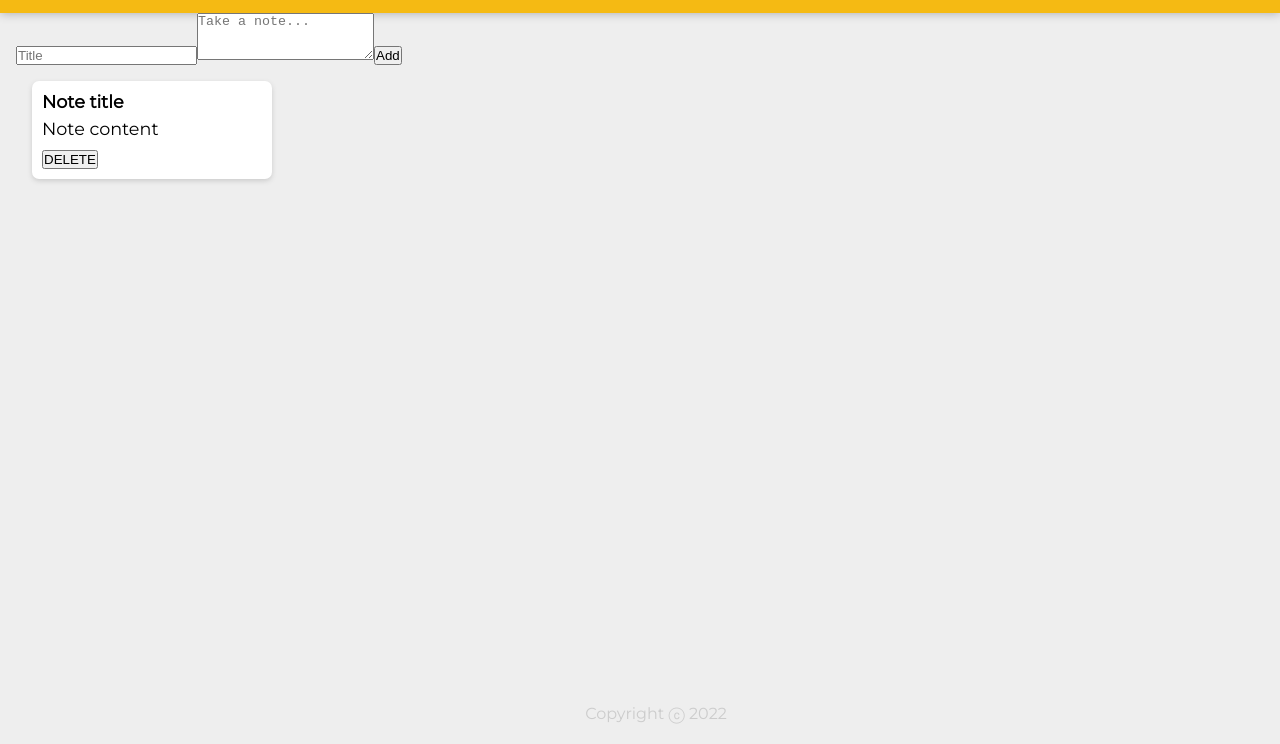
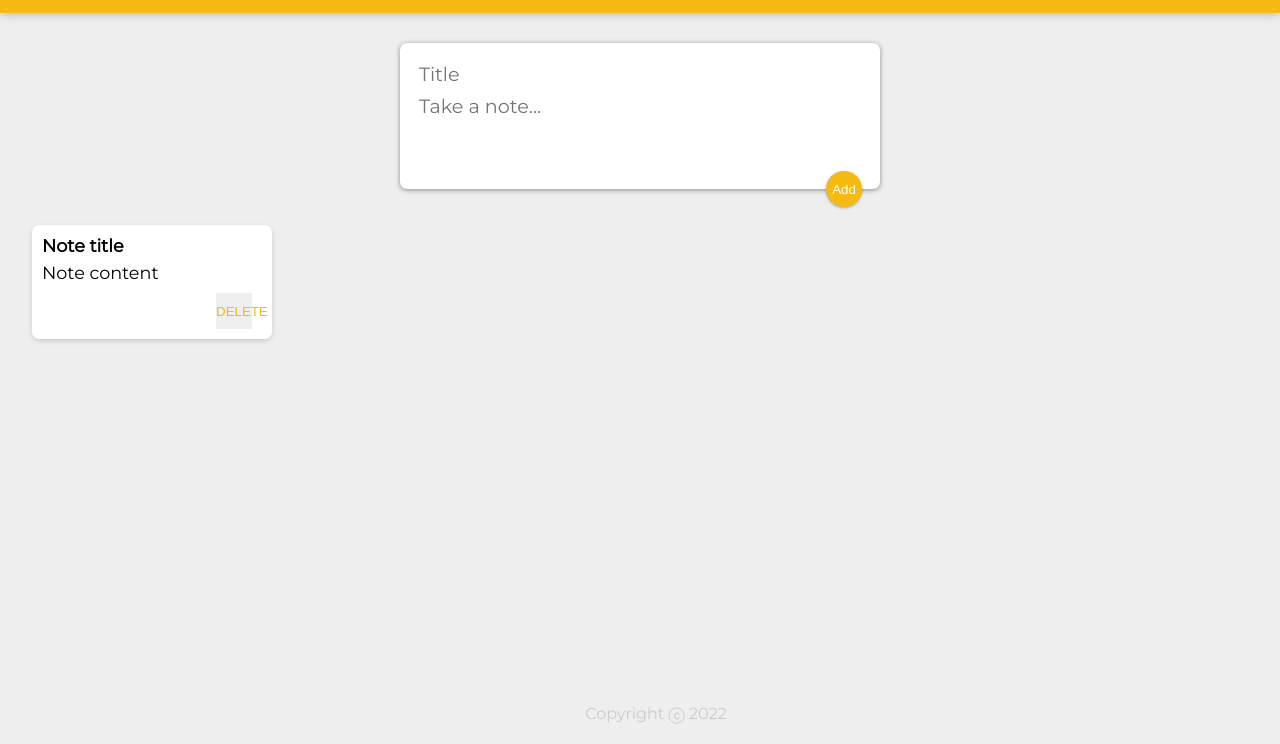
Before and after one commit to OhadSeg/Keeper-App, a React app: page / in a window 1280 px wide. Shown: the part 56-800 px from the top of the page. Built offline with nearby package versions, Linux system fonts and the light colour scheme; a web font is replaced by a local one.

Commit message:
adding styling for main components

```diff
--- a/public/styles.css
+++ b/public/styles.css
@@ -54,3 +54,49 @@ footer p {
   white-space: pre-wrap;
   word-wrap: break-word;
 }
+
+.note button {
+  position: relative;
+  float: right;
+  margin-right: 10px;
+  color: #f5ba13;
+  border: none;
+  width: 36px;
+  height: 36px;
+  cursor: pointer;
+  outline: none;
+}
+
+form {
+  position: relative;
+  width: 480px;
+  margin: 30px auto 20px auto;
+  background: #fff;
+  padding: 15px;
+  border-radius: 7px;
+  box-shadow: 0 1px 5px rgb(138, 137, 137);
+}
+form input,
+form textarea {
+  width: 100%;
+  border: none;
+  padding: 4px;
+  outline: none;
+  font-size: 1.2em;
+  font-family: inherit;
+  resize: none;
+}
+form button {
+  position: absolute;
+  right: 18px;
+  bottom: -18px;
+  background: #f5ba13;
+  color: #fff;
+  border: none;
+  border-radius: 50%;
+  width: 36px;
+  height: 36px;
+  box-shadow: 0 1px 3px rgba(0, 0, 0, 0.3);
+  cursor: pointer;
+  outline: none;
+}
```
